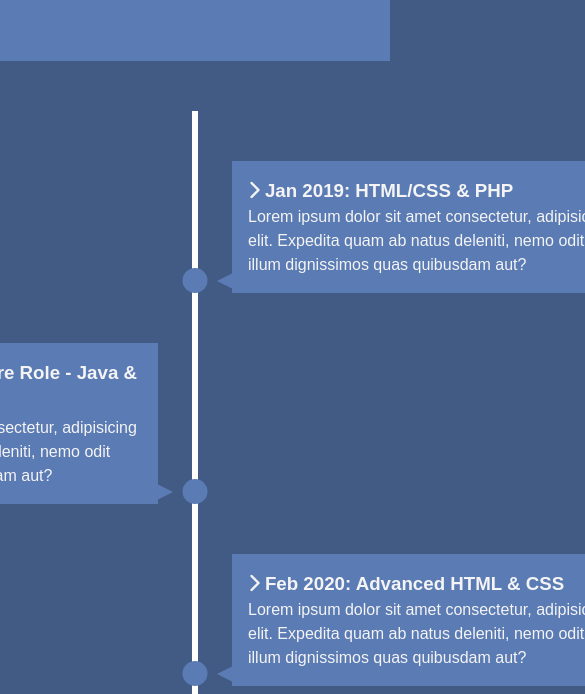
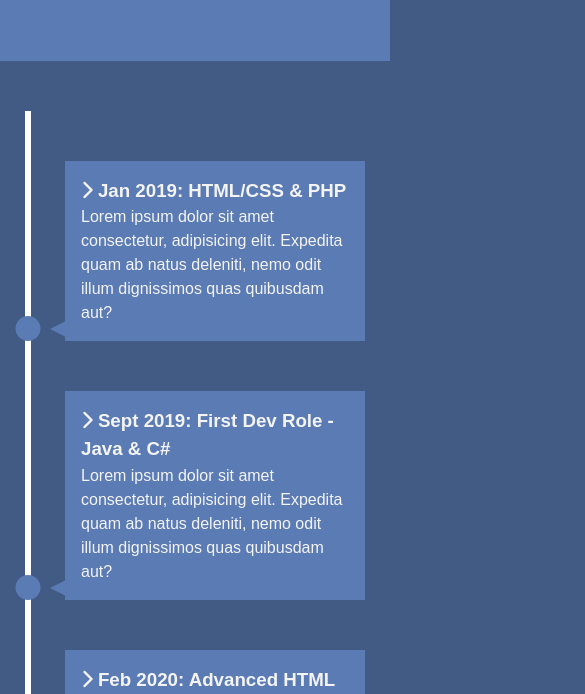
Before and after one commit to davidgtraxler87/Knowledge-TImeline-Plan, a plain HTML site: page index.html in a window 390 px wide. Shown: the part 150-844 px from the top of the page, 585 px wide, since content can reach past the window. Drawn offline with Linux system fonts and the light colour scheme.

Commit message:
Responsive Media Queries

```diff
--- a/index.html
+++ b/index.html
@@ -28,7 +28,7 @@
 
             <li>
                 <div>
-                    <h3><i class="fas fa-chevron-right"></i>  Sept 2019: First Software Role - Java & C#</h3>
+                    <h3><i class="fas fa-chevron-right"></i>  Sept 2019: First Dev Role - Java & C#</h3>
                     <p>Lorem ipsum dolor sit amet consectetur, adipisicing elit. Expedita quam ab natus deleniti, nemo odit illum dignissimos quas quibusdam aut?</p>
                 </div>
             </li>
--- a/style.css
+++ b/style.css
@@ -105,3 +105,34 @@ h1 {
     border-width: 8px 0 8px 16px ;
     border-color: transparent transparent  transparent var(--secondary-color);
 }
+
+@media(max-width: 900px) {
+    #timeline ul li div {
+        width: 250px;
+    }
+
+    #timeline ul li:nth-child(even) div {
+        left: -284px;
+    }
+}
+
+@media(max-width: 600px) {
+
+    #timeline ul li {
+        margin-left: 25px;
+    }
+
+    #timeline ul li div {
+        width: calc(100vw - 90px);
+    }
+
+    #timeline ul li:nth-child(even) div {
+        left: 40px;
+    }
+
+    #timeline ul li:nth-child(even) div:before {
+        left: -15px;
+        border-width: 8px 16px 8px 0;
+        border-color: transparent var(--secondary-color) transparent transparent;
+    }
+}
```
